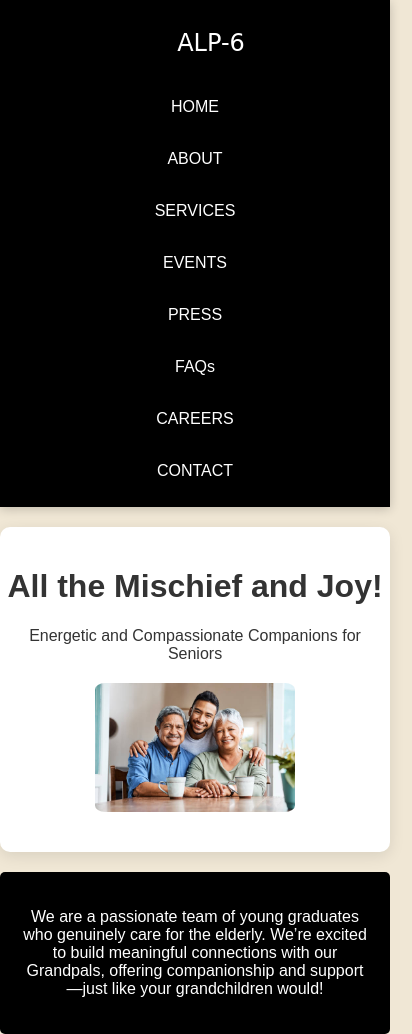
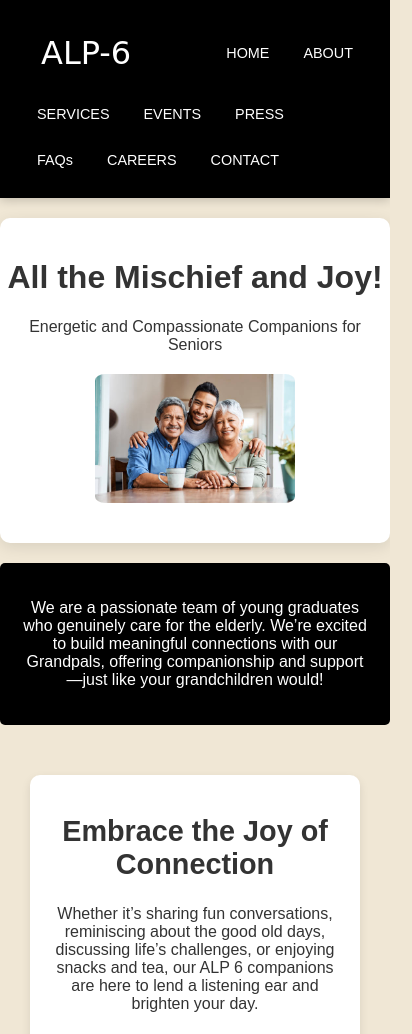
Before and after one commit to Suyash1608/ALP-6, a plain HTML site: page index.html in a window 390 px wide. Shown: the top 1034 px of the page, 412 px wide, since content can reach past the window. Drawn offline with Linux system fonts and the light colour scheme.

Commit message:
index.html

```diff
--- a/index.html
+++ b/index.html
@@ -221,20 +221,17 @@
 
 @media (max-width: 768px) {
 .navbar {
-        flex-direction: column; /* Stack links vertically */
-        align-items: center; /* Center align */
-        padding: 10px; /* Add padding for mobile */
+        flex-wrap: wrap; /* Allow items to wrap */
+    }
+
+    #icon {
+        font-size: 2em; /* Larger logo size for mobile */
     }
 
     .navbar a {
-        width: 100%; /* Make links full width */
-        text-align: center; /* Center text */
-        margin: 5px 0; /* Add margin for spacing */
-    }
-
-    #icon {
-        margin-bottom: 10px; /* Add space below the title */
-        font-size: 1.5em; /* Adjust size */
+        padding: 10px 12px; /* Adjust padding */
+        font-size: 0.9em; /* Slightly smaller font size for mobile */
+        margin: 5px; /* Adjust margin for spacing */
     }
 
     .footer-grid {
```
